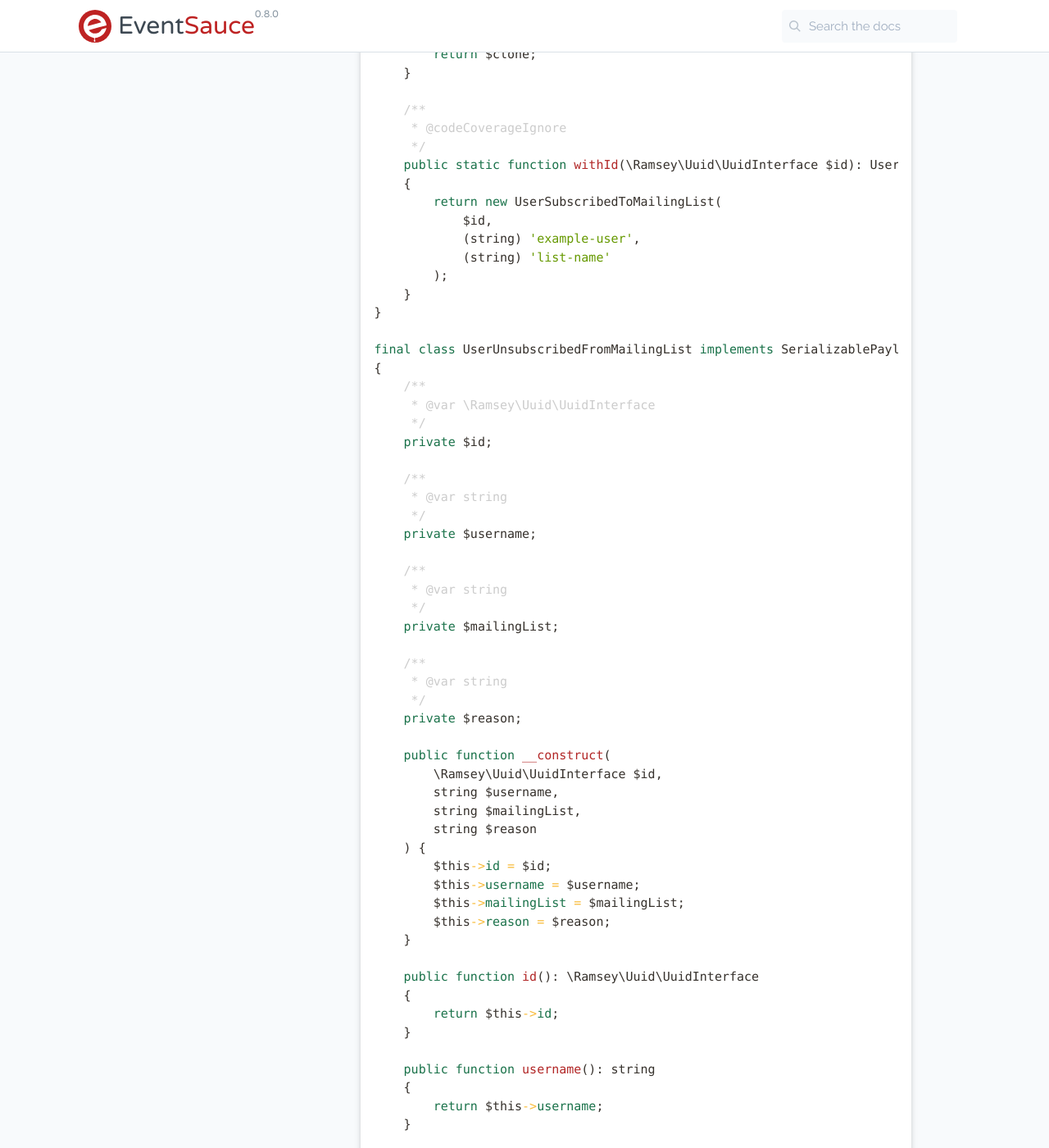
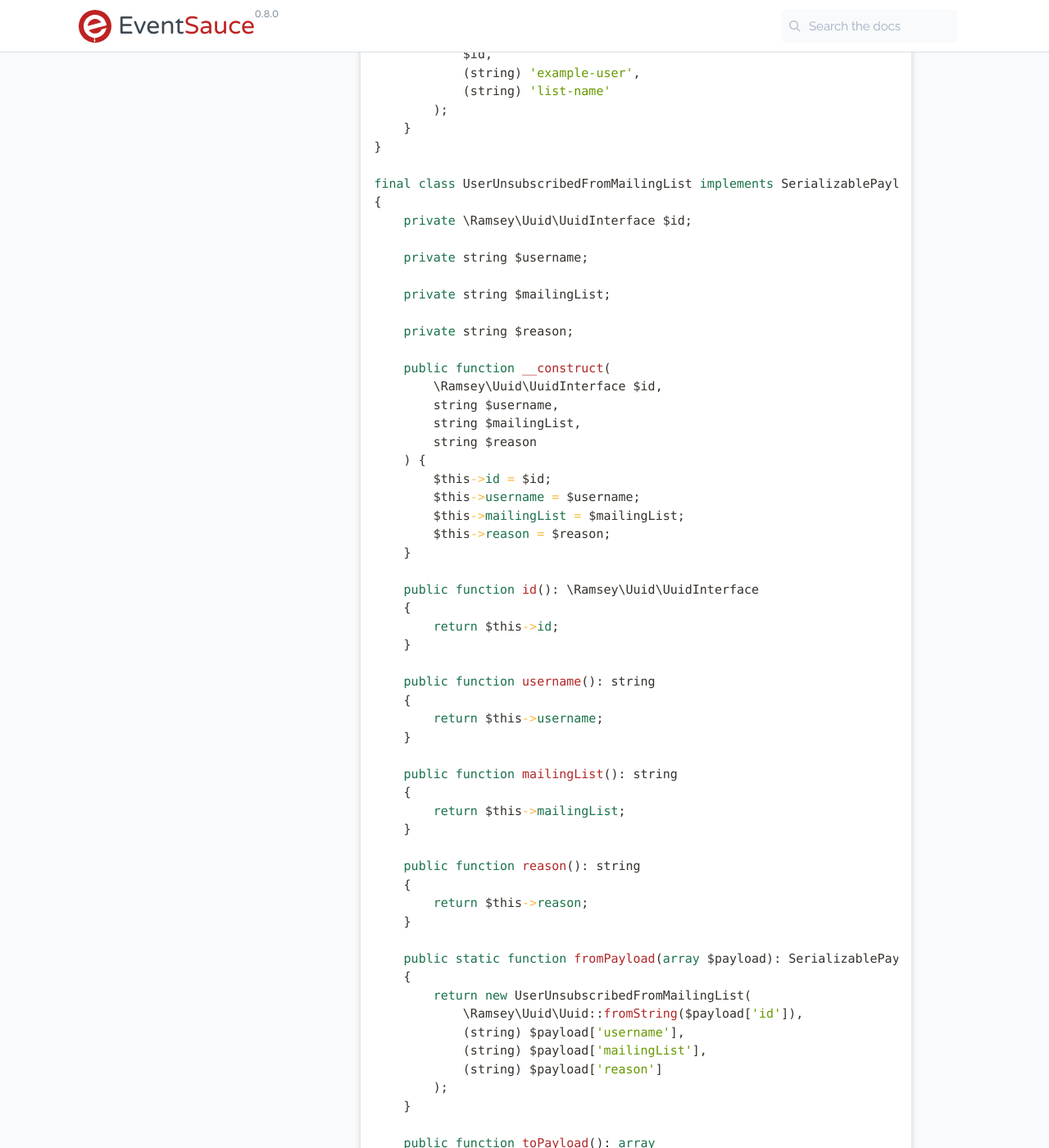
Before and after one commit to EventSaucePHP/EventSauce, a Jekyll site: the page built from docs/docs/code-generation/from-yaml.md, in a window 1280 px wide and 1400 px high, scrolled down 3919 px. Shown: the whole window at 82% size. Built offline with Jekyll 4.4.1, drawn with Linux system fonts in a browser that asks for light colours; comment, search, counter and statistics services are not loaded; some of the changed text lies outside the part shown.

Commit message:
Updated examples

```diff
--- a/docs/_includes/example-definition-output.md
+++ b/docs/_includes/example-definition-output.md
@@ -9,20 +9,11 @@ use EventSauce\EventSourcing\Serialization\SerializablePayload;
 
 final class UserSubscribedToMailingList implements SerializablePayload
 {
-    /**
-     * @var \Ramsey\Uuid\UuidInterface
-     */
-    private $id;
+    private \Ramsey\Uuid\UuidInterface $id;
 
-    /**
-     * @var string
-     */
-    private $username;
+    private string $username;
 
-    /**
-     * @var string
-     */
-    private $mailingList;
+    private string $mailingList;
 
     public function __construct(
         \Ramsey\Uuid\UuidInterface $id,
@@ -104,25 +95,13 @@ final class UserSubscribedToMailingList implements SerializablePayload
 
 final class UserUnsubscribedFromMailingList implements SerializablePayload
 {
-    /**
-     * @var \Ramsey\Uuid\UuidInterface
-     */
-    private $id;
+    private \Ramsey\Uuid\UuidInterface $id;
 
-    /**
-     * @var string
-     */
-    private $username;
+    private string $username;
 
-    /**
-     * @var string
-     */
-    private $mailingList;
+    private string $mailingList;
 
-    /**
-     * @var string
-     */
-    private $reason;
+    private string $reason;
 
     public function __construct(
         \Ramsey\Uuid\UuidInterface $id,
@@ -225,20 +204,11 @@ final class UserUnsubscribedFromMailingList implements SerializablePayload
 
 final class SubscribeToMailingList implements SerializablePayload
 {
-    /**
-     * @var \Ramsey\Uuid\UuidInterface
-     */
-    private $id;
+    private \Ramsey\Uuid\UuidInterface $id;
 
-    /**
-     * @var string
-     */
-    private $username;
+    private string $username;
 
-    /**
-     * @var string
-     */
-    private $mailingList;
+    private string $mailingList;
 
     public function __construct(
         \Ramsey\Uuid\UuidInterface $id,
@@ -320,25 +290,13 @@ final class SubscribeToMailingList implements SerializablePayload
 
 final class UnsubscribeFromMailingList implements SerializablePayload
 {
-    /**
-     * @var \Ramsey\Uuid\UuidInterface
-     */
-    private $id;
+    private \Ramsey\Uuid\UuidInterface $id;
 
-    /**
-     * @var string
-     */
-    private $username;
+    private string $username;
 
-    /**
-     * @var string
-     */
-    private $mailingList;
+    private string $mailingList;
 
-    /**
-     * @var string
-     */
-    private $reason;
+    private string $reason;
 
     public function __construct(
         \Ramsey\Uuid\UuidInterface $id,
```
